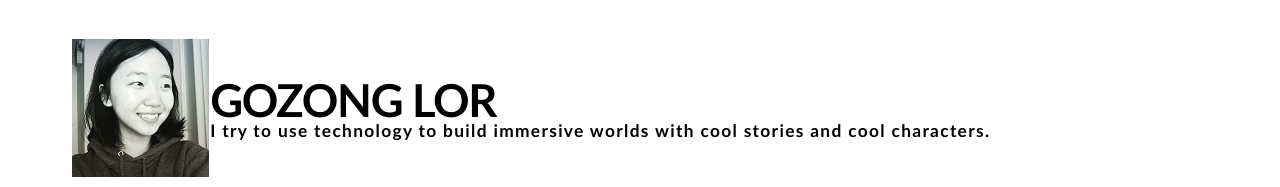
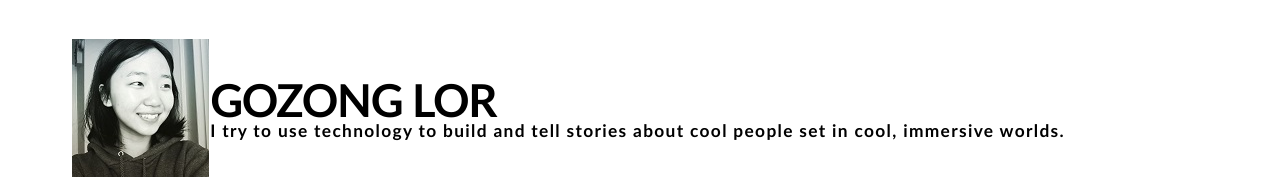
Before and after one commit to gozonglor/gozonglor.github.io, a plain HTML site: page index.html in a window 1280 px wide. Shown: the top 187 px of the page. Drawn offline with Linux system fonts and the light colour scheme.

Commit message:
Edit 'about me' message

```diff
--- a/index.html
+++ b/index.html
@@ -11,7 +11,7 @@
       <table>
         <tr align="left">
           <th><a href="index.html"><img src="css/images/face2.jpg" id="open"></a></th>
-          <th><a href="index.html"><big>Gozong Lor</big>I try to use technology to build immersive worlds with cool stories and cool characters.</a></th>
+          <th><a href="index.html"><big>Gozong Lor</big>I try to use technology to build and tell stories about cool people set in cool, immersive worlds.</a></th>
         </tr>
       </table>
       <div class="section group">
```
